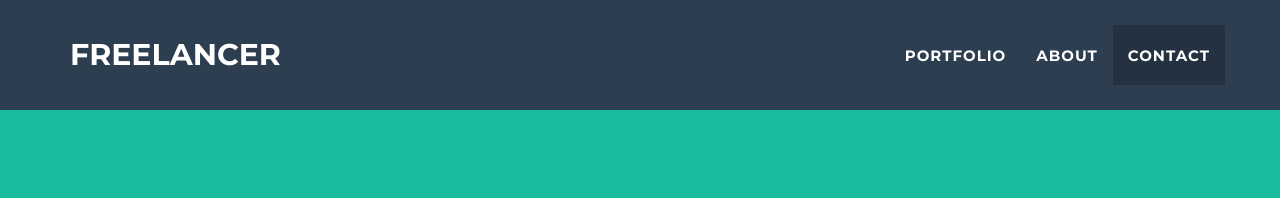
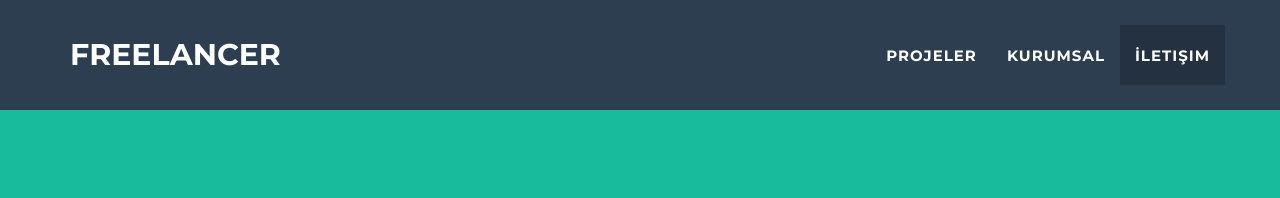
Before and after one commit to zbyinsaat/yeni.github.io, a Jekyll site: the page built from _posts/2014-07-18-project-1.markdown, in a window 1280 px wide. Shown: the top 198 px of the page. Built offline with Jekyll 4.4.1, drawn with Linux system fonts in a browser that asks for light colours.

Commit message:
Update nav.html

```diff
--- a/_includes/nav.html
+++ b/_includes/nav.html
@@ -19,13 +19,13 @@
                         <a href="#page-top"></a>
                     </li>
                     <li class="page-scroll">
-                        <a href="#portfolio">Portfolio</a>
+                        <a href="#portfolio">Projeler</a>
                     </li>
                     <li class="page-scroll">
-                        <a href="#about">About</a>
+                        <a href="#about">Kurumsal</a>
                     </li>
                     <li class="page-scroll">
-                        <a href="#contact">Contact</a>
+                        <a href="#contact">İletişim</a>
                     </li>
                 </ul>
             </div>
```
